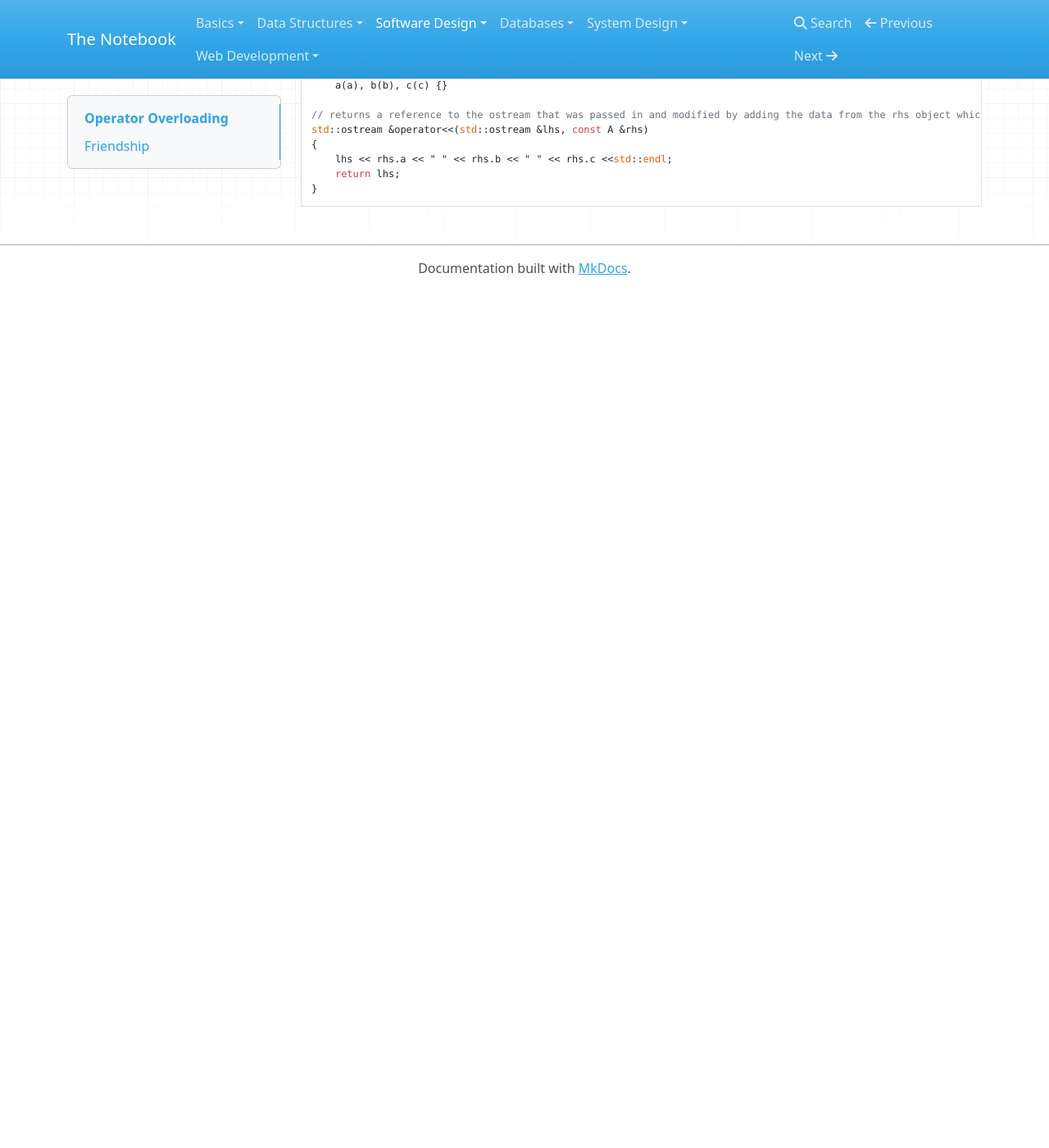
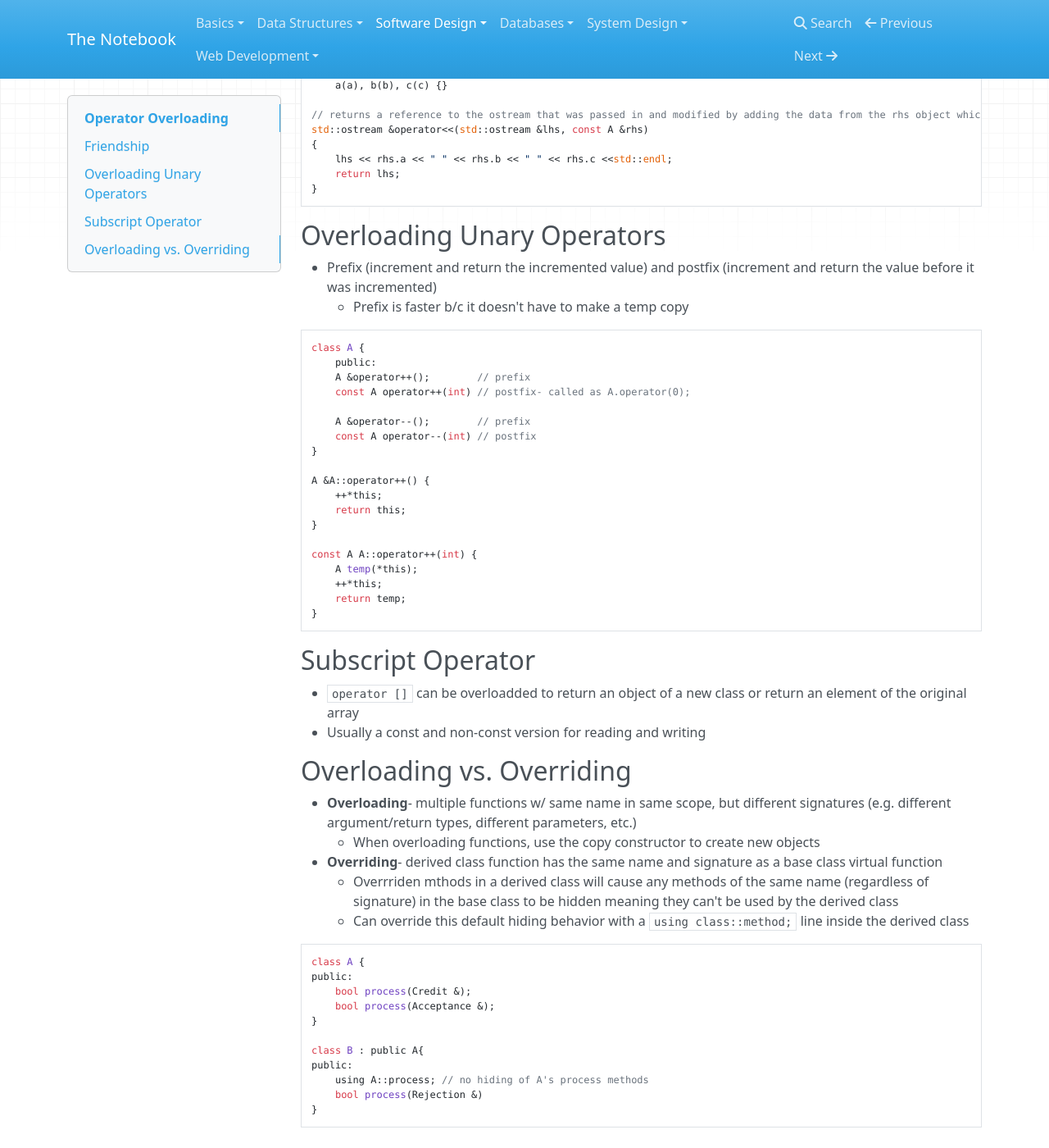
Before and after one commit to meyerv11045/notes, an MkDocs documentation site: the page built from notes/software_design/operator-overloading.md, in a window 1280 px wide and 1400 px high, scrolled down 1331 px. Shown: the whole window at 82% size. Built offline with MkDocs 1.6.1, drawn with Linux system fonts in a browser that asks for light colours; nearby versions of some CDN libraries; before the commit the page ends 1686 px from its top, so only the background shows below that.

Commit message:
isd notes

````diff
--- a/notes/software_design/operator-overloading.md
+++ b/notes/software_design/operator-overloading.md
@@ -73,3 +73,54 @@ std::ostream &operator<<(std::ostream &lhs, const A &rhs)
     return lhs;
 }
 ```
+
+## Overloading Unary Operators
+
+- Prefix (increment and return the incremented value) and postfix (increment and return the value before it was incremented)
+    - Prefix is faster b/c it doesn't have to make a temp copy
+``` c++
+class A {
+    public:
+    A &operator++();        // prefix
+    const A operator++(int) // postfix- called as A.operator(0);
+
+    A &operator--();        // prefix
+    const A operator--(int) // postfix
+}
+
+A &A::operator++() {
+    ++*this;
+    return this;
+}
+
+const A A::operator++(int) {
+    A temp(*this);
+    ++*this;
+    return temp;
+}
+```
+
+## Subscript Operator
+- `operator []` can be overloadded to return an object of a new class or return an element of the original array
+- Usually a const and non-const version for reading and writing
+
+## Overloading vs. Overriding
+- **Overloading**- multiple functions w/ same name in same scope, but different signatures (e.g. different argument/return types, different parameters, etc.)
+    - When overloading functions, use the copy constructor to create new objects
+- **Overriding**- derived class function has the same name and signature as a base class virtual function
+    - Overrriden mthods in a derived class will cause any methods of the same name (regardless of signature) in the base class to be hidden meaning they can't be used by the derived class
+    - Can override this default hiding behavior with a `using class::method;` line inside the derived class
+
+``` c++
+class A {
+public:
+    bool process(Credit &);
+    bool process(Acceptance &);
+}
+
+class B : public A{
+public:
+    using A::process; // no hiding of A's process methods
+    bool process(Rejection &)
+}
+```
````
Also changed, not shown: notes/software_design/pointers.md (+3 -0 lines), notes/software_design/strong-exception-safety.md (added, +59 -0 lines).
